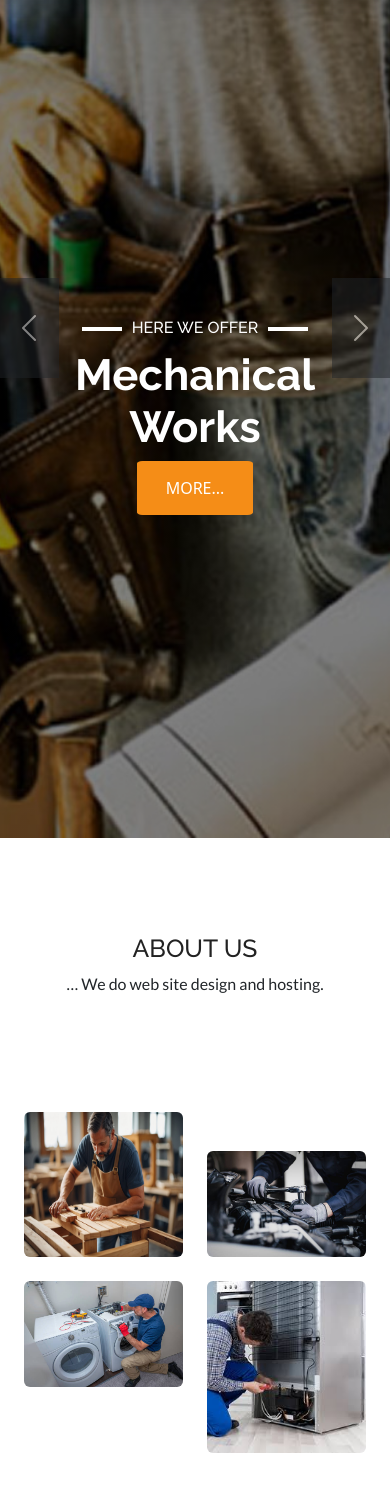
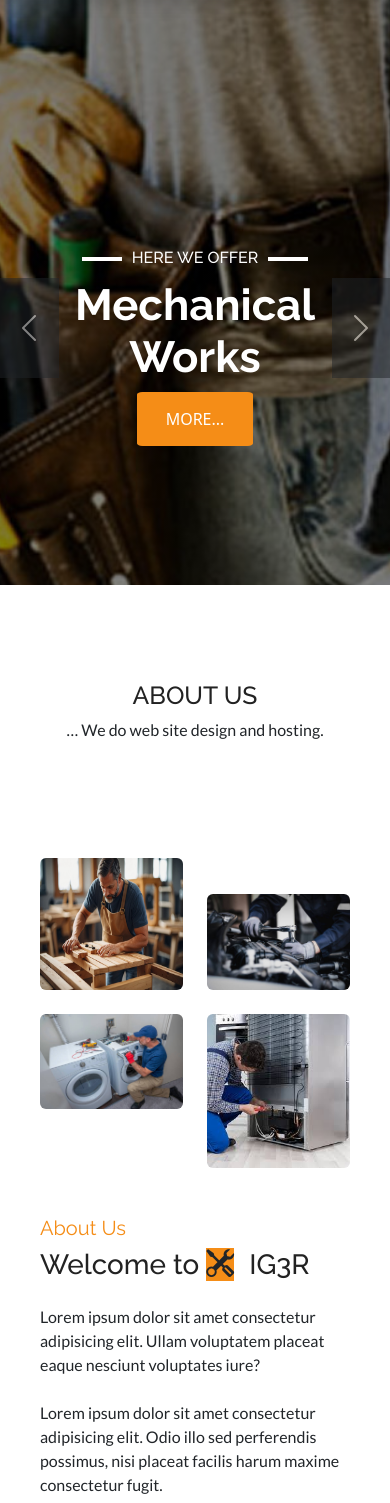
Before and after one commit to sammmech/1g3r, a plain HTML site: page index.html in a window 390 px wide. Shown: the part 94-1597 px from the top of the page. Drawn offline with nearby package versions, Linux system fonts and the light colour scheme.

Commit message:
Add files via upload

```diff
--- a/index.html
+++ b/index.html
@@ -370,7 +370,7 @@
 
 
 <!-- =====================================================================================ABOUT SECTION BEGINS================================================================  -->
-<section id="about" class="about">
+<section id="about" class="about px-3">
   <div class="container">
     <div class="row">
       <div class="col-md-12">
@@ -612,10 +612,10 @@
   <div class="tab-content" id="pills-tabContent">
 
     <div class="tab-pane fade show active" id="pills-all" role="tabpanel" aria-labelledby="pills-all-tab" tabindex="0">
-      <div class="row gy-5">
+      <div class="row gy-5 px-1">
      <div class="col-lg-3 col-sm-6">
       <div class="menu-item bg-white shadow-on-hover wow fadeInUp"  data-wow-delay="0.1s">
-        <img src="photo/electric.jpg" width="100px" height="170px" alt="">
+        <img src="photo/electric.jpg" width="85px" height="170px" alt="">
         <div class="menu-item-content p-4">
           <div>
             <span>Rated(5.4)</span>
--- a/main.css
+++ b/main.css
@@ -361,6 +361,14 @@ nav .btn-brand:hover{
 @media only screen and (max-width: 767px){
 
 
+    #heroSlider .carousel-inner{
+        height: 70vh;
+    }
+
+    #heroSlider .carousel-inner .wow{
+        height: 40vh;
+    }
+
 
   header .check a{
       font-size: 9px;
```
